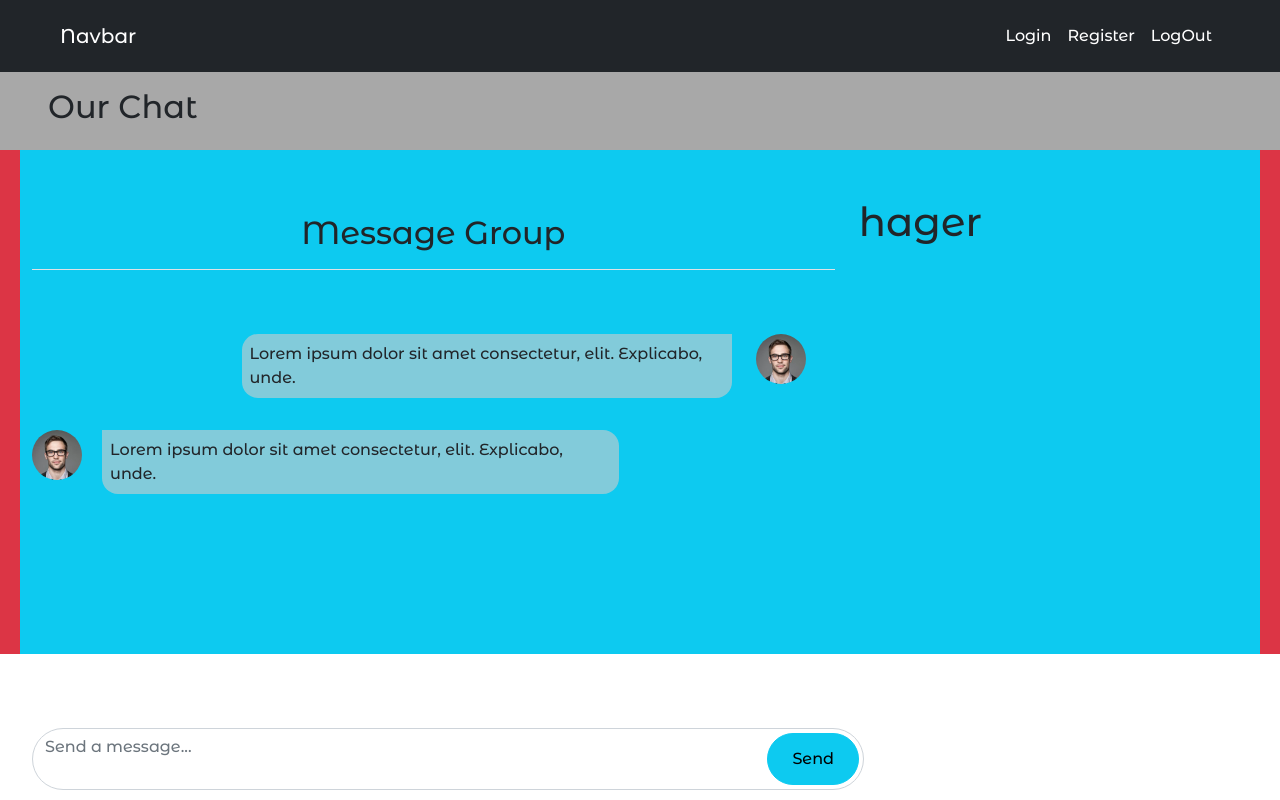
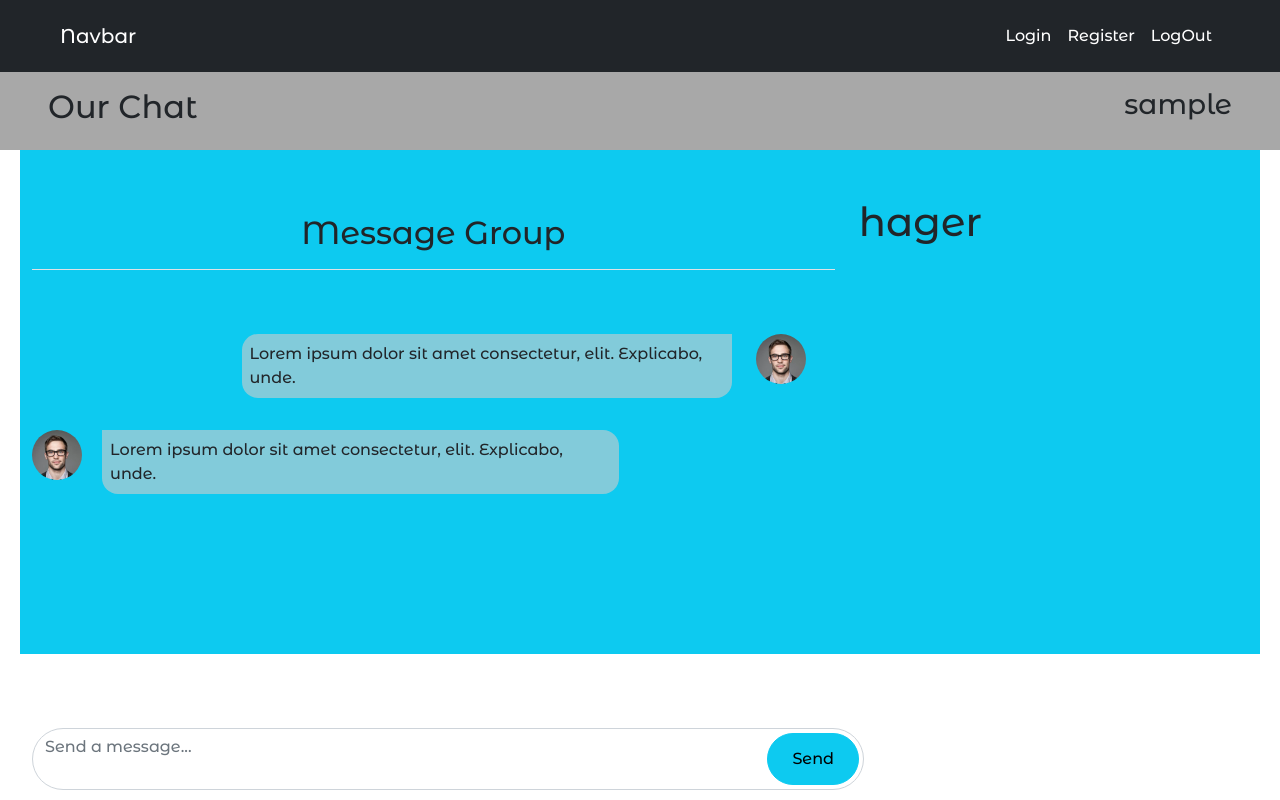
Before and after one commit to MohammedNeana/our-chat, a React (Create React App) app: page / in a window 1280 px wide. Built offline with nearby package versions, Linux system fonts and the light colour scheme; sample sign-in values are in the browser's storage.

Commit message:
user-name

```diff
--- a/src/App.js
+++ b/src/App.js
@@ -46,6 +46,7 @@ function App() {
   }
   function logOut() {
     localStorage.removeItem('userToken')
+    localStorage.removeItem('userName')
     navigate('/login')
   }
 
--- a/src/Components/Home/Home.jsx
+++ b/src/Components/Home/Home.jsx
@@ -6,11 +6,13 @@ import SendMessage from '../SendMessage/SendMessage'
 import TextBox from '../TextBox/TextBox'
 
 export default function Home() {
+    const userName = localStorage.getItem('userName')
     return <>
         <div className={`${style.navbarBg} logo py-3`}>
-            <h2 className='ms-5'>Our Chat</h2>
+            <h2 className='ms-5 d-inline-block'>Our Chat</h2>
+            <h3 className='ms-5 d-inline-block float-end me-5'>{userName}</h3>
         </div>
-        <div className="container-fluid  bg-danger">
+        <div className="container-fluid">
             <div className="row mx-2 bg-info py-5 ">
                 <div className="col-lg-8">
                     <div className="msgTitle">
--- a/src/Components/Login/Login.jsx
+++ b/src/Components/Login/Login.jsx
@@ -24,9 +24,9 @@ export default function Login(props) {
             console.log(res);
             //e3mly hena navigate le el home
             localStorage.setItem('userToken', res.data.token)
+            localStorage.setItem('userName',res.data.user.username)
             props.getUserData()
             navigate('/home')
-
         })
     }
     // function validtion() {
--- a/src/Components/Register/Register.jsx
+++ b/src/Components/Register/Register.jsx
@@ -31,6 +31,7 @@ export default function Register() {
     async function checkUSerData() {
         axios.post('https://ourchatback.herokuapp.com/ours/reg', user).then(
             res => {
+                localStorage.setItem('userName',res.data.user.username)
                 navigate('/home')
             }
         ).catch(error => {
```
